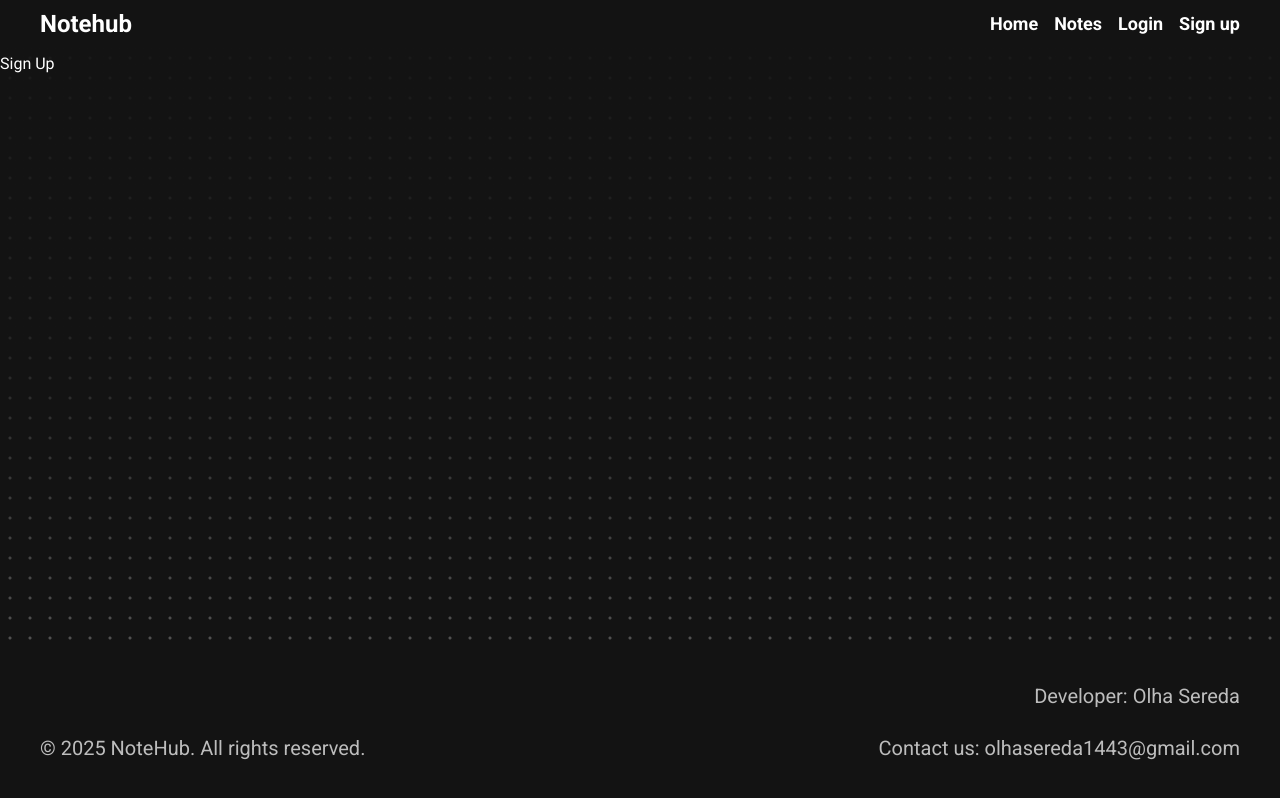
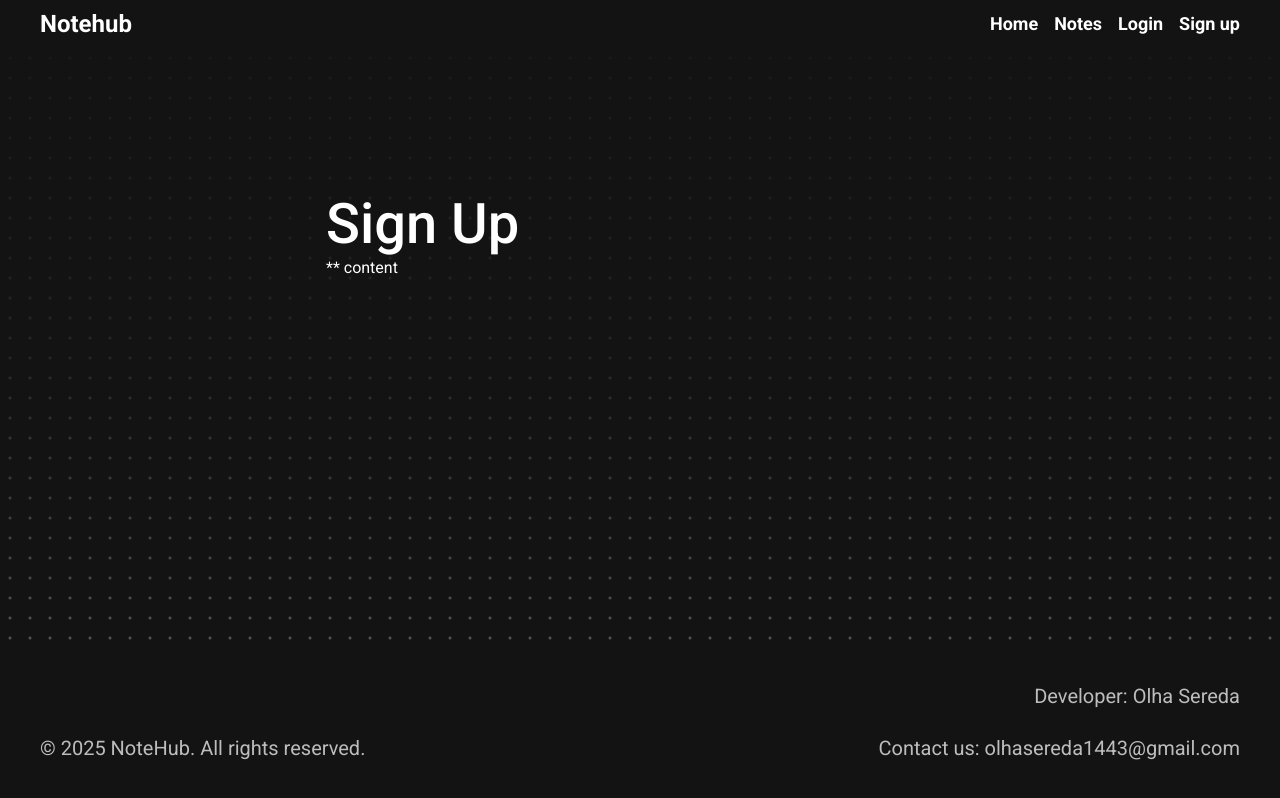
Before and after one commit to hellvita/notehub-helvita, a Next.js app: page /sign-up in a window 1280 px wide. Built offline with nearby package versions, Linux system fonts and the light colour scheme; no server answers.

Commit message:
add styles for the AuthForm title

```diff
--- a/app/(auth routes)/layout.tsx
+++ b/app/(auth routes)/layout.tsx
@@ -20,8 +20,10 @@ export default function AuthLayout({ children }: AuthLayoutProps) {
      bg-[radial-gradient(#515151_1px,transparent_2px)]
      bg-size-[20px_20px]"
     >
-      <div className="grow bg-linear-to-b from-black-900/90 via-black-900/70 to-black-900/0">
-        {children}
+      <div className="grow bg-linear-to-b from-black-900/90 via-black-900/70 to-black-900/0 py-10 px-4 tablet:py-25 tablet:px-13 ">
+        <div className="min-w-0 my-0 mx-auto mobile:max-w-82 tablet:max-w-150 tablet-big:max-w-177">
+          {children}
+        </div>
       </div>
     </div>
   );
--- a/app/(auth routes)/sign-up/page.tsx
+++ b/app/(auth routes)/sign-up/page.tsx
@@ -1,3 +1,11 @@
+"use client";
+
+import AuthForm from "@/components/Auth/AuthForm";
+
 export default function RegisterPage() {
-  return <p>Sign Up</p>;
+  return (
+    <AuthForm handleSubmit={() => {}} title="Sign Up">
+      <p>** content</p>
+    </AuthForm>
+  );
 }
--- a/app/globals.css
+++ b/app/globals.css
@@ -16,6 +16,7 @@
   --text-s24: 24px;
   --text-s28: 28px;
   --text-s32: 32px;
+  --text-s56: 56px;
   --text-s60: 60px;
   --text-s100: 100px;
   --text-s104: 104px;
--- /dev/null
+++ b/components/Auth/AuthForm.tsx
@@ -0,0 +1,22 @@
+"use client";
+
+interface AuthFormProps {
+  handleSubmit: (formData: FormData) => void;
+  title: string;
+  children: React.ReactNode;
+}
+
+export default function AuthForm({
+  handleSubmit,
+  title,
+  children,
+}: AuthFormProps) {
+  return (
+    <form action={handleSubmit} className="py-12 px-5 tablet-big:px-10">
+      <h1 className="mobile:leading-none mobile:text-s56 font-medium">
+        {title}
+      </h1>
+      {children}
+    </form>
+  );
+}
--- a/components/Home/Hero/Hero.tsx
+++ b/components/Home/Hero/Hero.tsx
@@ -3,7 +3,7 @@ import IconNotes from "../IconNotes/IconNotes";
 export default function Hero() {
   return (
     <div className="relative mb-5 mobile:mb-25 tablet:mb-19 tablet-big:mb-24 desktop:mb-0">
-      <h1 className="relative flex flex-col gap-1 mobile:gap-y-45 tablet:gap-y-70 tablet-big:gap-y-93 text-center font-bold leading-none mobile:text-s60 tablet:text-s104 tablet-big:text-s160 uppercase">
+      <h1 className="relative flex flex-col gap-1 mobile:gap-y-45 tablet:gap-y-70 tablet-big:gap-y-93 text-center font-bold mobile:leading-none mobile:text-s60 tablet:text-s104 tablet-big:text-s160 uppercase">
         <span>Welcome</span>
         <span className="mobile:absolute mobile:top-[33%] mobile:left-[35%] tablet-big:left-[36%] mobile:-rotate-13 italic font-extralight mobile:text-s100 tablet:text-s160 tablet-big:text-s200 lowercase mobile:text-purple-800 selection:bg-white-950/90 z-20">
           to
```
